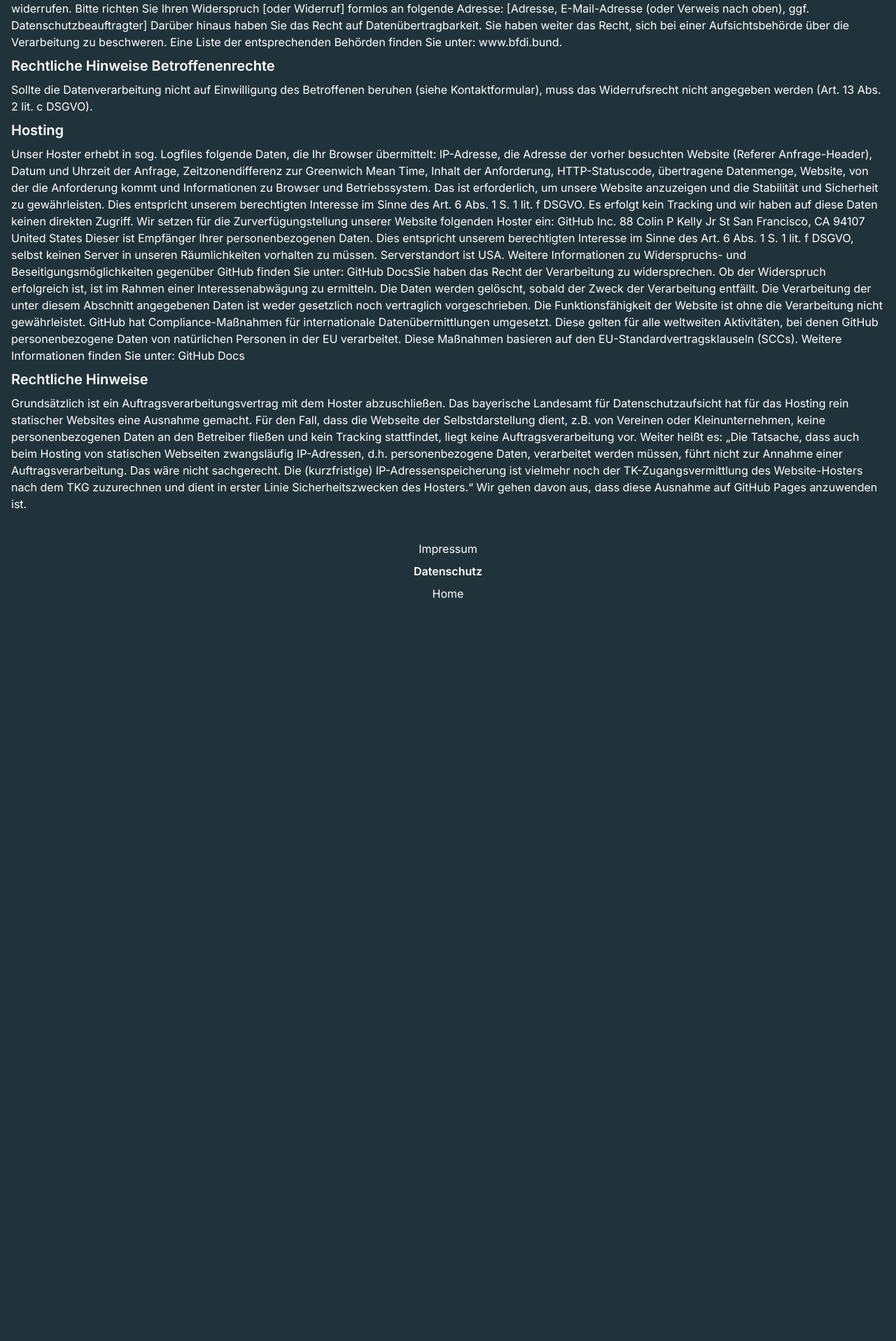
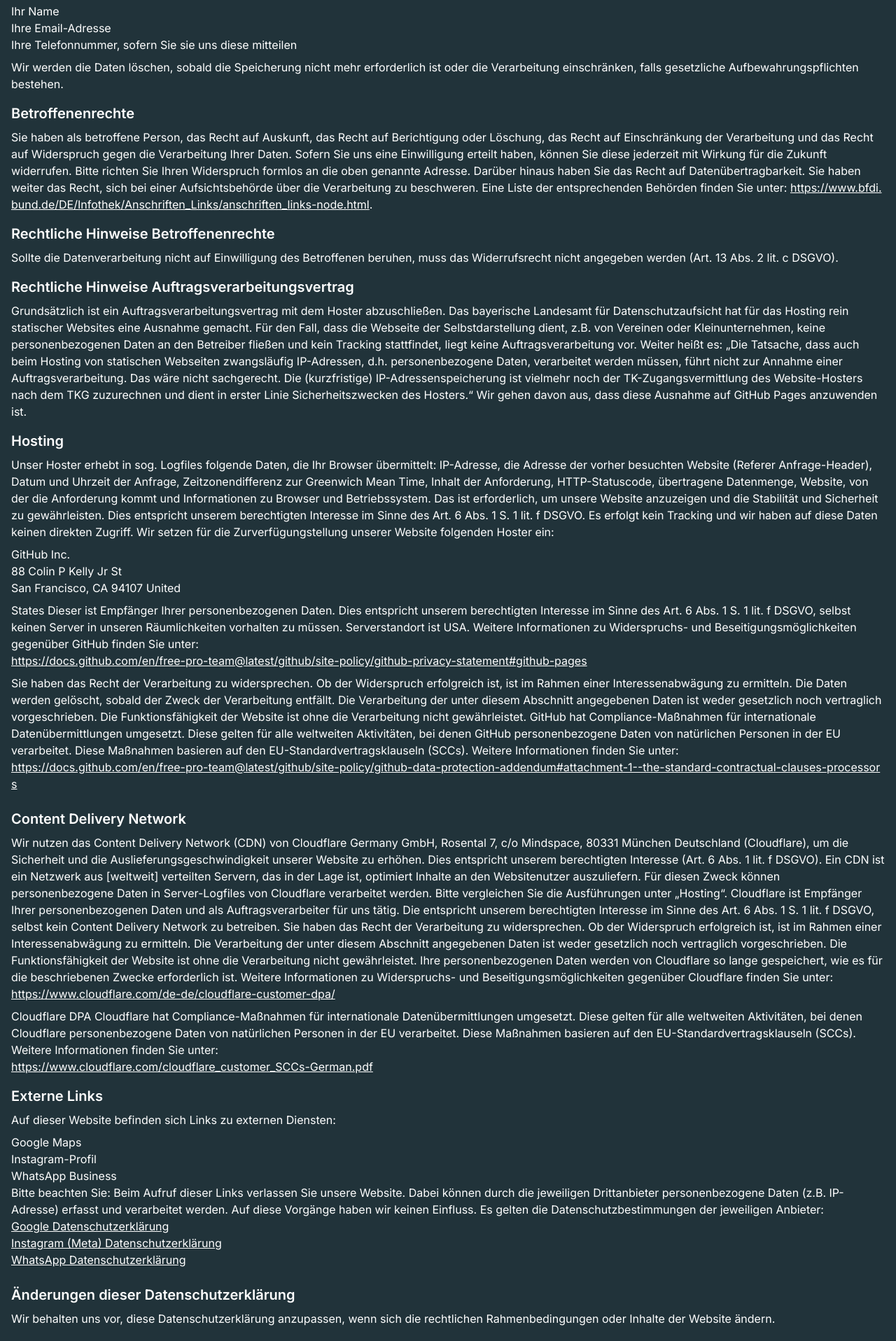
Before and after one commit to kjhgithub/lbrss2, a Next.js app: page /lbrss2/datenschutz in a window 1280 px wide. Shown: the part 584-2500 px from the top of the page at 70% size. Before the commit the page ends 1460 px from the top, so only its background shows below. Built offline with nearby package versions, Linux system fonts and the light colour scheme.

Commit message:
privacy policy

```diff
--- a/app/datenschutz/page.tsx
+++ b/app/datenschutz/page.tsx
@@ -17,53 +17,87 @@ function page() {
         Im Folgenden möchten wir Sie aufklären, wie Ihre Daten von uns
         verarbeitet werden.
       </p>
-      <h2 className="text-xl font-semibold">
+      <h2 className="text-xl font-semibold mt-2">
         Verantwortlich im Sinne der DSGVO ist:
       </h2>
-      <p> [Name] [ladungsfähige Anschrift] [E-Mail-Adresse]</p>
+      <p className="flex flex-col mb-2">
+        <span className="">Luke Barnes</span>
+        <span className="">Steinbergerstraße 30</span>
+        <span className="">50733 K&ouml;ln, Deutschland</span>
+        <span className="">Email: lbracketstringingservices@gmail.com</span>
+      </p>
       <p>
         Sollten Sie per E-Mail mit uns Kontakt aufnehmen, werden die
         mitgeteilten Daten von uns gespeichert, um Ihr Anliegen zu bearbeiten.
+        Die Verarbeitung Ihrer Daten im Rahmen der Kontaktaufnahme erfolgt auf
+        Grundlage von Art. 6 Abs. 1 lit. b DSGVO, soweit es um die Anbahnung
+        oder Durchführung eines Vertrags geht, oder auf Grundlage von Art. 6
+        Abs. 1 lit. f DSGVO (berechtigtes Interesse an der Beantwortung Ihrer
+        Anfrage).
       </p>
-      <h2 className="text-xl font-semibold">
+      <h2 className="text-xl font-semibold mt-2">
         Zu den verarbeiteten Daten zählen:
       </h2>
-      <p>
-        [Ihr Name] [Ihre E-Mail-Adresse] [Ihre Telefonnummer] Wir werden die
-        Daten löschen, sobald die Speicherung nicht mehr erforderlich ist oder
-        die Verarbeitung einschränken, falls gesetzliche Aufbewahrungspflichten
-        bestehen.
+      <p className="flex flex-col">
+        <span>Ihr Name</span>
+        <span>Ihre Email-Adresse</span>
+        <span className="mb-2">
+          Ihre Telefonnummer, sofern Sie sie uns diese mitteilen
+        </span>
+        Wir werden die Daten löschen, sobald die Speicherung nicht mehr
+        erforderlich ist oder die Verarbeitung einschränken, falls gesetzliche
+        Aufbewahrungspflichten bestehen.
       </p>
-      <h2 className="text-xl font-semibold">Betroffenenrechte</h2>
+      <h2 className="text-xl font-semibold mt-2">Betroffenenrechte</h2>
       <p>
         Sie haben als betroffene Person, das Recht auf Auskunft, das Recht auf
         Berichtigung oder Löschung, das Recht auf Einschränkung der Verarbeitung
         und das Recht auf Widerspruch gegen die Verarbeitung Ihrer Daten. Sofern
         Sie uns eine Einwilligung erteilt haben, können Sie diese jederzeit mit
         Wirkung für die Zukunft widerrufen. Bitte richten Sie Ihren Widerspruch
-        [oder Widerruf] formlos an folgende Adresse: [Adresse, E-Mail-Adresse
-        (oder Verweis nach oben), ggf. Datenschutzbeauftragter] Darüber hinaus
-        haben Sie das Recht auf Datenübertragbarkeit. Sie haben weiter das
-        Recht, sich bei einer Aufsichtsbehörde über die Verarbeitung zu
-        beschweren. Eine Liste der entsprechenden Behörden finden Sie unter:{" "}
+        formlos an die oben genannte Adresse. Darüber hinaus haben Sie das Recht
+        auf Datenübertragbarkeit. Sie haben weiter das Recht, sich bei einer
+        Aufsichtsbehörde über die Verarbeitung zu beschweren. Eine Liste der
+        entsprechenden Behörden finden Sie unter:{" "}
         <Link
           href="
         https://www.bfdi.bund.de/DE/Infothek/Anschriften_Links/anschriften_links-node.html"
+          className="underline break-all"
+          target="_blank"
         >
-          www.bfdi.bund
+          https://www.bfdi.bund.de/DE/Infothek/Anschriften_Links/anschriften_links-node.html
         </Link>
         .
       </p>
-      <h2 className="text-xl font-semibold">
+      <h2 className="text-xl font-semibold mt-2">
         Rechtliche Hinweise Betroffenenrechte
       </h2>
       <p>
         Sollte die Datenverarbeitung nicht auf Einwilligung des Betroffenen
-        beruhen (siehe Kontaktformular), muss das Widerrufsrecht nicht angegeben
-        werden (Art. 13 Abs. 2 lit. c DSGVO).
+        beruhen, muss das Widerrufsrecht nicht angegeben werden (Art. 13 Abs. 2
+        lit. c DSGVO).
       </p>
-      <h2 className="text-xl font-semibold">Hosting</h2>
+      <h2 className="text-xl font-semibold mt-2">
+        Rechtliche Hinweise Auftragsverarbeitungsvertrag
+      </h2>
       <p>
+        Grundsätzlich ist ein Auftragsverarbeitungsvertrag mit dem Hoster
+        abzuschließen. Das bayerische Landesamt für Datenschutzaufsicht hat für
+        das Hosting rein statischer Websites eine Ausnahme gemacht. Für den
+        Fall, dass die Webseite der Selbstdarstellung dient, z.B. von Vereinen
+        oder Kleinunternehmen, keine personenbezogenen Daten an den Betreiber
+        fließen und kein Tracking stattfindet, liegt keine Auftragsverarbeitung
+        vor. Weiter heißt es: „Die Tatsache, dass auch beim Hosting von
+        statischen Webseiten zwangsläufig IP-Adressen, d.h. personenbezogene
+        Daten, verarbeitet werden müssen, führt nicht zur Annahme einer
+        Auftragsverarbeitung. Das wäre nicht sachgerecht. Die (kurzfristige)
+        IP-Adressenspeicherung ist vielmehr noch der TK-Zugangsvermittlung des
+        Website-Hosters nach dem TKG zuzurechnen und dient in erster Linie
+        Sicherheitszwecken des Hosters.“ Wir gehen davon aus, dass diese
+        Ausnahme auf GitHub Pages anzuwenden ist.
+      </p>
+      <h2 className="text-xl font-semibold mt-2">Hosting</h2>
+      <p className="flex flex-col">
         Unser Hoster erhebt in sog. Logfiles folgende Daten, die Ihr Browser
         übermittelt: IP-Adresse, die Adresse der vorher besuchten Website
         (Referer Anfrage-Header), Datum und Uhrzeit der Anfrage,
@@ -75,15 +109,22 @@ function page() {
         Interesse im Sinne des Art. 6 Abs. 1 S. 1 lit. f DSGVO. Es erfolgt kein
         Tracking und wir haben auf diese Daten keinen direkten Zugriff. Wir
         setzen für die Zurverfügungstellung unserer Website folgenden Hoster
-        ein: GitHub Inc. 88 Colin P Kelly Jr St San Francisco, CA 94107 United
+        ein:
+        <span className="mt-2">GitHub Inc.</span>
+        <span> 88 Colin P Kelly Jr St</span>
+        <span className="mb-2">San Francisco, CA 94107 United</span>
         States Dieser ist Empfänger Ihrer personenbezogenen Daten. Dies
         entspricht unserem berechtigten Interesse im Sinne des Art. 6 Abs. 1 S.
         1 lit. f DSGVO, selbst keinen Server in unseren Räumlichkeiten vorhalten
         zu müssen. Serverstandort ist USA. Weitere Informationen zu
         Widerspruchs- und Beseitigungsmöglichkeiten gegenüber GitHub finden Sie
         unter:{" "}
-        <Link href="https://docs.github.com/en/free-pro-team@latest/github/site-policy/github-privacy-statement#github-pages">
-          GitHub Docs
+        <Link
+          href="https://docs.github.com/en/free-pro-team@latest/github/site-policy/github-privacy-statement#github-pages"
+          className="underline mb-2 break-all"
+          target="_blank"
+        >
+          https://docs.github.com/en/free-pro-team@latest/github/site-policy/github-privacy-statement#github-pages
         </Link>
         Sie haben das Recht der Verarbeitung zu widersprechen. Ob der
         Widerspruch erfolgreich ist, ist im Rahmen einer Interessenabwägung zu
@@ -97,25 +138,98 @@ function page() {
         Personen in der EU verarbeitet. Diese Maßnahmen basieren auf den
         EU-Standardvertragsklauseln (SCCs). Weitere Informationen finden Sie
         unter:{" "}
-        <Link href="https://docs.github.com/en/free-pro-team@latest/github/site-policy/github-data-protection-addendum#attachment-1--the-standard-contractual-clauses-processors">
-          GitHub Docs
+        <Link
+          href="https://docs.github.com/en/free-pro-team@latest/github/site-policy/github-data-protection-addendum#attachment-1--the-standard-contractual-clauses-processors"
+          className="underline mb-2 break-all"
+          target="_blank"
+        >
+          https://docs.github.com/en/free-pro-team@latest/github/site-policy/github-data-protection-addendum#attachment-1--the-standard-contractual-clauses-processors
         </Link>
       </p>
-      <h2 className="text-xl font-semibold">Rechtliche Hinweise</h2>
-      Grundsätzlich ist ein Auftragsverarbeitungsvertrag mit dem Hoster
-      abzuschließen. Das bayerische Landesamt für Datenschutzaufsicht hat für
-      das Hosting rein statischer Websites eine Ausnahme gemacht. Für den Fall,
-      dass die Webseite der Selbstdarstellung dient, z.B. von Vereinen oder
-      Kleinunternehmen, keine personenbezogenen Daten an den Betreiber fließen
-      und kein Tracking stattfindet, liegt keine Auftragsverarbeitung vor.
-      Weiter heißt es: „Die Tatsache, dass auch beim Hosting von statischen
-      Webseiten zwangsläufig IP-Adressen, d.h. personenbezogene Daten,
-      verarbeitet werden müssen, führt nicht zur Annahme einer
-      Auftragsverarbeitung. Das wäre nicht sachgerecht. Die (kurzfristige)
-      IP-Adressenspeicherung ist vielmehr noch der TK-Zugangsvermittlung des
-      Website-Hosters nach dem TKG zuzurechnen und dient in erster Linie
-      Sicherheitszwecken des Hosters.“ Wir gehen davon aus, dass diese Ausnahme
-      auf GitHub Pages anzuwenden ist.
+      <h2 className="text-xl font-semibold mt-2">Content Delivery Network</h2>
+      <p className="flex flex-col">
+        Wir nutzen das Content Delivery Network (CDN) von Cloudflare Germany
+        GmbH, Rosental 7, c/o Mindspace, 80331 München Deutschland (Cloudflare),
+        um die Sicherheit und die Auslieferungsgeschwindigkeit unserer Website
+        zu erhöhen. Dies entspricht unserem berechtigten Interesse (Art. 6 Abs.
+        1 lit. f DSGVO). Ein CDN ist ein Netzwerk aus [weltweit] verteilten
+        Servern, das in der Lage ist, optimiert Inhalte an den Websitenutzer
+        auszuliefern. Für diesen Zweck können personenbezogene Daten in
+        Server-Logfiles von Cloudflare verarbeitet werden. Bitte vergleichen Sie
+        die Ausführungen unter „Hosting“. Cloudflare ist Empfänger Ihrer
+        personenbezogenen Daten und als Auftragsverarbeiter für uns tätig. Die
+        entspricht unserem berechtigten Interesse im Sinne des Art. 6 Abs. 1 S.
+        1 lit. f DSGVO, selbst kein Content Delivery Network zu betreiben. Sie
+        haben das Recht der Verarbeitung zu widersprechen. Ob der Widerspruch
+        erfolgreich ist, ist im Rahmen einer Interessenabwägung zu ermitteln.
+        Die Verarbeitung der unter diesem Abschnitt angegebenen Daten ist weder
+        gesetzlich noch vertraglich vorgeschrieben. Die Funktionsfähigkeit der
+        Website ist ohne die Verarbeitung nicht gewährleistet. Ihre
+        personenbezogenen Daten werden von Cloudflare so lange gespeichert, wie
+        es für die beschriebenen Zwecke erforderlich ist. Weitere Informationen
+        zu Widerspruchs- und Beseitigungsmöglichkeiten gegenüber Cloudflare
+        finden Sie unter:
+        <Link
+          href="https://www.cloudflare.com/de-de/cloudflare-customer-dpa/"
+          className="underline break-all mb-2"
+          target="_blank"
+        >
+          https://www.cloudflare.com/de-de/cloudflare-customer-dpa/
+        </Link>
+        Cloudflare DPA Cloudflare hat Compliance-Maßnahmen für internationale
+        Datenübermittlungen umgesetzt. Diese gelten für alle weltweiten
+        Aktivitäten, bei denen Cloudflare personenbezogene Daten von natürlichen
+        Personen in der EU verarbeitet. Diese Maßnahmen basieren auf den
+        EU-Standardvertragsklauseln (SCCs). Weitere Informationen finden Sie
+        unter:{" "}
+        <Link
+          href="https://www.cloudflare.com/cloudflare_customer_SCCs-German.pdf"
+          className="underline break-all"
+          target="_blank"
+        >
+          https://www.cloudflare.com/cloudflare_customer_SCCs-German.pdf
+        </Link>
+      </p>
+      <h2 className="text-xl font-semibold mt-2">Externe Links</h2>
+      <p className="flex flex-col">
+        Auf dieser Website befinden sich Links zu externen Diensten:
+        <span className="mt-2">Google Maps</span>
+        <span>Instagram-Profil</span>
+        <span>WhatsApp Business</span>
+        Bitte beachten Sie: Beim Aufruf dieser Links verlassen Sie unsere
+        Website. Dabei können durch die jeweiligen Drittanbieter
+        personenbezogene Daten (z.B. IP-Adresse) erfasst und verarbeitet werden.
+        Auf diese Vorgänge haben wir keinen Einfluss. Es gelten die
+        Datenschutzbestimmungen der jeweiligen Anbieter:
+        <Link
+          href="https://policies.google.com/privacy"
+          className="underline break-all"
+          target="_blank"
+        >
+          Google Datenschutzerklärung
+        </Link>
+        <Link
+          href="https://privacycenter.instagram.com/policy"
+          className="underline break-all "
+          target="_blank"
+        >
+          Instagram (Meta) Datenschutzerklärung
+        </Link>
+        <Link
+          href="https://www.whatsapp.com/legal/privacy-policy-eea"
+          className="underline break-all mb-2"
+          target="_blank"
+        >
+          WhatsApp Datenschutzerklärung
+        </Link>
+      </p>
+      <h2 className="text-xl font-semibold mt-2">
+        Änderungen dieser Datenschutzerklärung
+      </h2>
+      <p className="flex flex-col">
+        Wir behalten uns vor, diese Datenschutzerklärung anzupassen, wenn sich
+        die rechtlichen Rahmenbedingungen oder Inhalte der Website ändern.
+      </p>
     </div>
   );
 }
```
